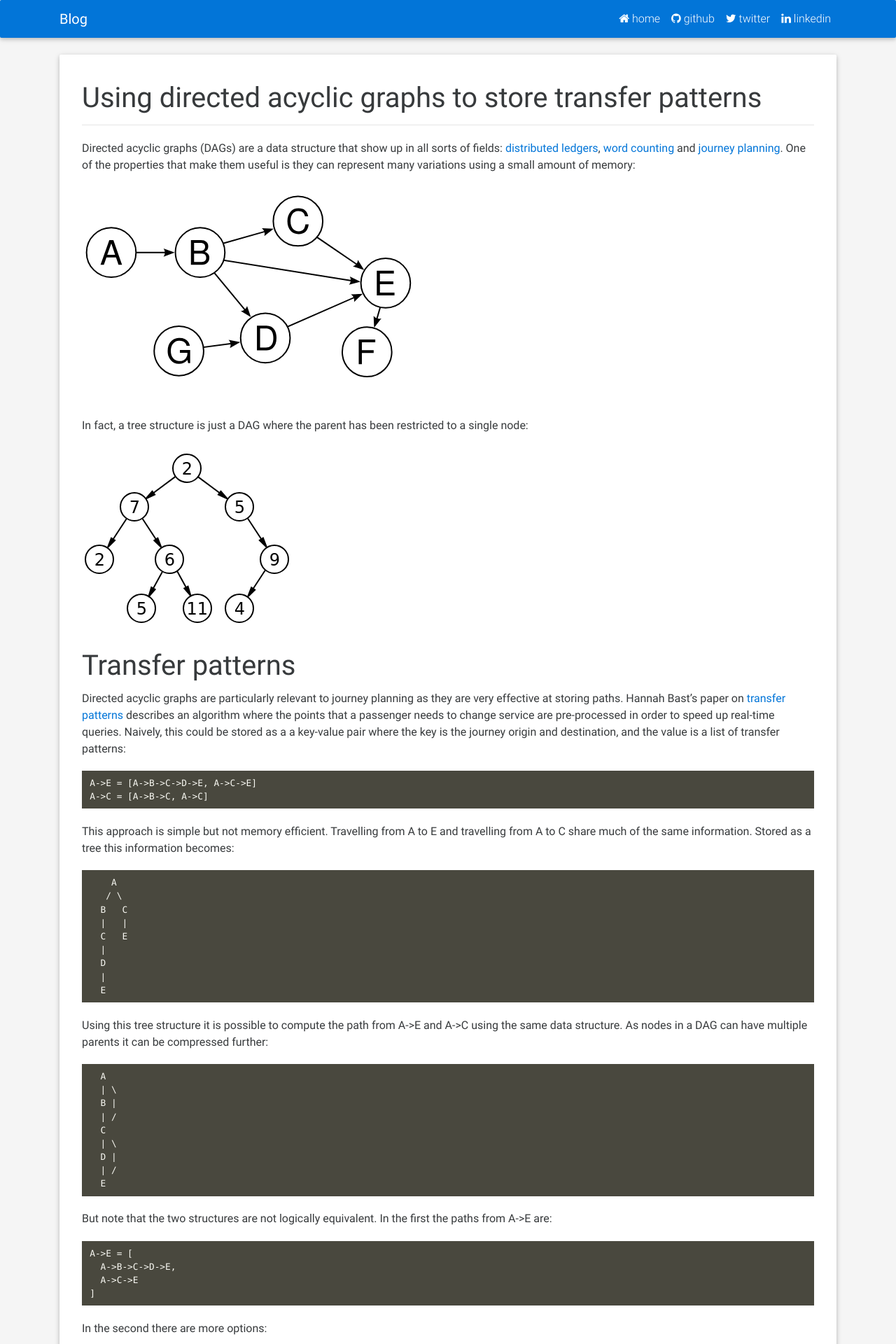
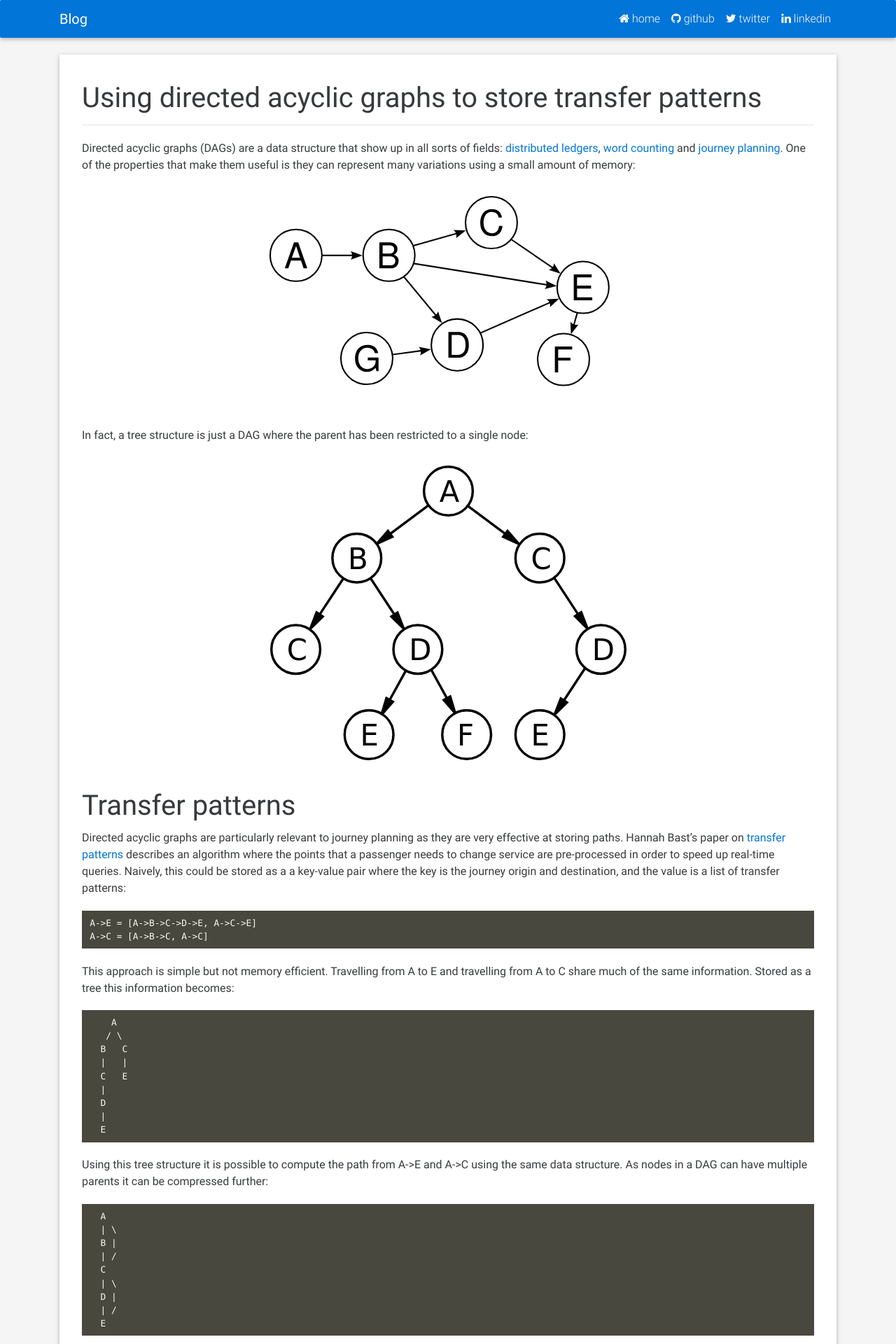
Before and after one commit to linusnorton/ljn.io, a Jekyll site: the page built from _posts/2018-12-05-using-directed-acyclic-graphs-to-store-transfer-patterns.md, in a window 1280 px wide. Shown: the top 1920 px of the page at 70% size. Built offline with Jekyll 4.4.1, drawn with Linux system fonts in a browser that asks for light colours; nearby versions of some CDN libraries.

Commit message:
updated image

```diff
--- a/_posts/2018-12-05-using-directed-acyclic-graphs-to-store-transfer-patterns.md
+++ b/_posts/2018-12-05-using-directed-acyclic-graphs-to-store-transfer-patterns.md
@@ -9,11 +9,11 @@ layout: post
 
 Directed acyclic graphs (DAGs) are a data structure that show up in all sorts of fields: [distributed ledgers](https://www.iota.org/), [word counting](https://en.wikipedia.org/wiki/Deterministic_acyclic_finite_state_automaton) and [journey planning](https://ad.informatik.uni-freiburg.de/files/transferpatterns.pdf). One of the properties that make them useful is they can represent many variations using a small amount of memory:
 
-![directed-acyclic-graph](/asset/img/directed-acyclic-graphs/directed-acyclic-graph.svg)
+![directed-acyclic-graph](/asset/img/directed-acyclic-graphs/directed-acyclic-graph.svg){: .center }
 
 In fact, a tree structure is just a DAG where the parent has been restricted to a single node:
 
-![tree](/asset/img/directed-acyclic-graphs/tree.svg)
+![tree](/asset/img/directed-acyclic-graphs/tree.svg){: .center }
 
 # Transfer patterns
 
--- a/asset/css/style.css
+++ b/asset/css/style.css
@@ -98,3 +98,10 @@ pre {
 .half-width-image:nth-child(odd) {
   margin-left: 0px;
 }
+
+.center {
+    display: block;
+    margin-left: auto;
+    margin-right: auto;
+    width: 50%;
+}
```
Also changed, not shown: asset/img/directed-acyclic-graphs/tree.svg.
